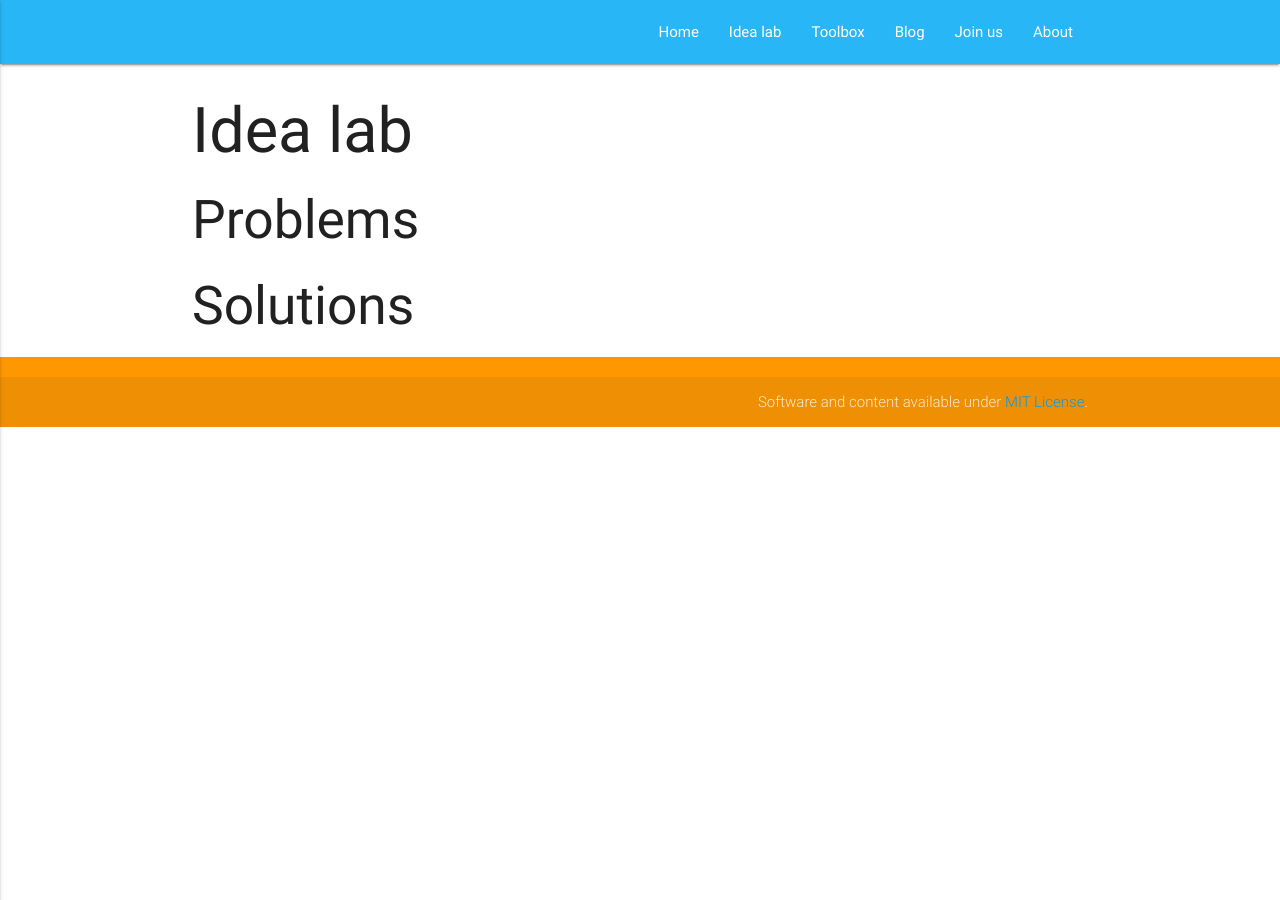
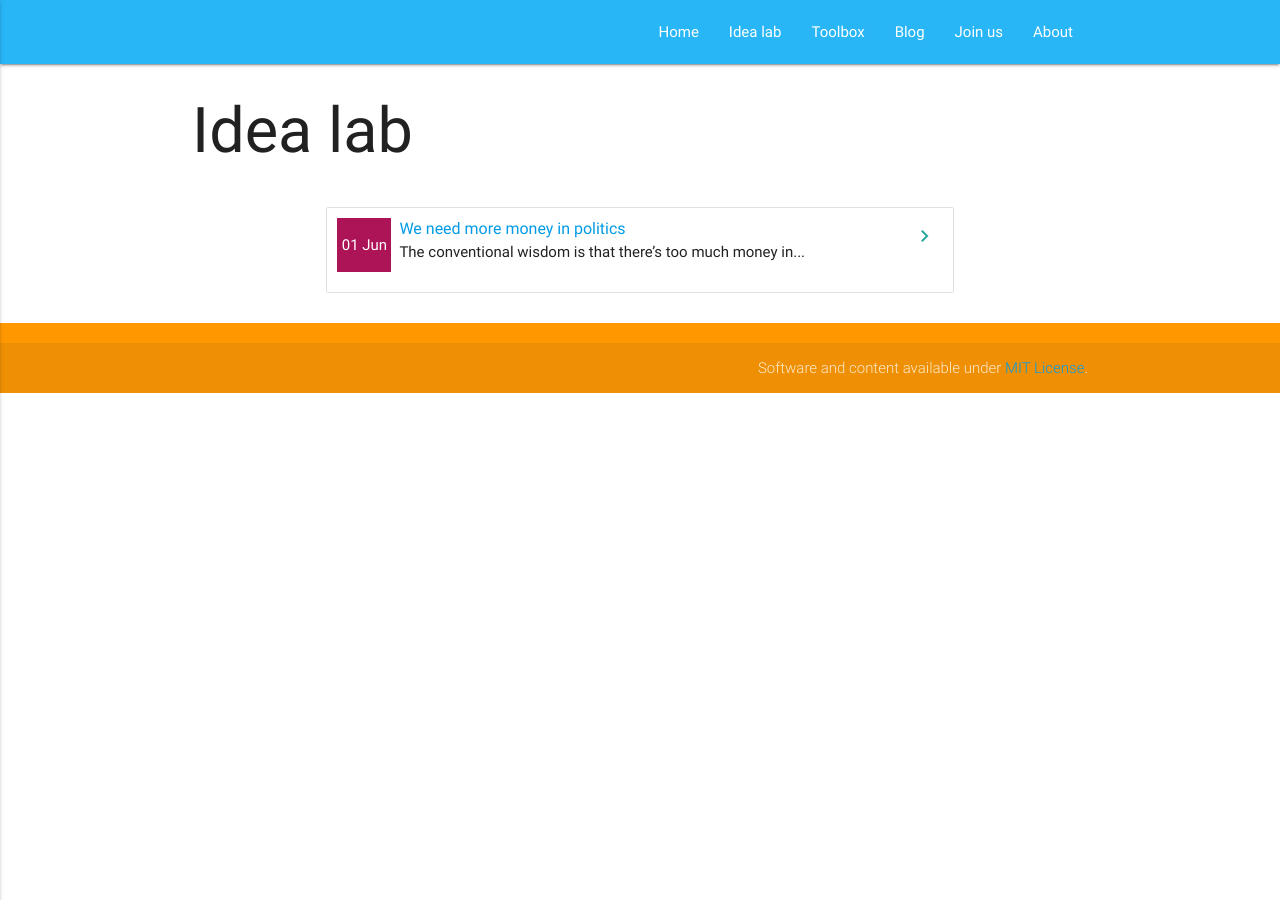
Before and after one commit to shaisachs/progressive-workshop, a Jekyll site: the page built from idea-lab.md, in a window 1280 px wide. Built offline with Jekyll 4.4.1, drawn with Linux system fonts in a browser that asks for light colours.

Commit message:
Add idea lab page

```diff
--- a/_layouts/home.html
+++ b/_layouts/home.html
@@ -74,7 +74,7 @@ layout: default
       <section>
           <h5>Latest Post</h5>
           <ul class="collection">
-          {% assign posts = site.posts | limit: 3 %}
+          {% assign posts = site.posts | where: 'category', 'blog' | limit: 3 %}
           {% for post in posts %}
           <li class="collection-item avatar">
             {% assign date_format = site.minima.date_format | default: "%d %b" %}
--- /dev/null
+++ b/_posts/2021-06-01-more-money-in-politics.md
@@ -0,0 +1,33 @@
+---
+layout: post
+title: We need more money in politics
+date: 2021-06-01 19:31
+category: idealab
+author: Shai Sachs
+---
+
+The conventional wisdom is that there's too much money in politics; that all this money is a corrupting influence; and as a consequence, that we need to get money out of politics. The conventional wisdom has got a few things right, but a lot of things wrong.
+
+According to OpenSecrets, the 2020 election saw [total federal-level spending of $14.4 billion](https://www.opensecrets.org/news/2021/02/2020-cycle-cost-14p4-billion-doubling-16/). That figure excludes spending on state-level and municipal-level races, though it's reasonable to assume that state-level spending is on the same order of magnitude: Follow the Money reports that [2020 gubernatorial races cost about $8 billion in aggregate](https://www.followthemoney.org/show-me?dt=1&f-fc=2&c-exi=1&c-r-ot=G,O). It also excludes spending that may seem political but is in fact non-partisan - voter registration campaigns, for instance. Such campaigns, often undertaken by non-profit groups whose disbursements are not regulated by campaign law, can't be readily tracked. It might not be possible to put an exact price tag on the entire election cycle, but it seems reasonable to peg it under $50 billion all told.
+
+That sounds like a ton of money, and it is! In terms of individual pocketbooks. But let's remember the goal of these elections: it's to choose the people who are responsible for allocating resources - whose scale dwarfs that of campaign spending. The US budget for fiscal year 2021 was around $4.3 trillion - a sum 307 times the amount spent to elect the people who allocated that budget! Budget allocation is only one function of the federal government, and only one way in which the government impacts the economy: the response to coronavirus, or lack thereof, [may have cost the global economy north of ten trillion dollars](https://www.businesstoday.in/current/world/global-cost-of-coronavirus-this-is-how-much-covid19-pandemic-has-cost-the-world-economy/story/425100.html). To the degree that more campaign spending yields better governance, we need dramatically *more* money in politics, not less!
+
+Of course, it's not at all clear that more money yields better governance, and that's a key critique of campaign spending. It's never easy to trace down exactly how money distorts politics, but it's hard to imagine that it doesn't. From tax codes that advantage investors over working people to the shredding of the social safety net - the impact of well-heeled donors is difficult to deny.
+
+What more money *can* do, though, is to expand the range of activities that are possible in a campaign. Political operative salaries tend to be significantly lower than those of their counterparts in for-profit industries, and that has all kinds of ramifications in terms of who can afford to work in a progressive campaign, how well the progressive movement retains talent, and so forth. There never seems to be enough money to organize marginalized communities, to engage voters over the long run and not at election time - more money actually can address those programmatic shortcomings.
+
+To be sure, it's reasonable to ask whether more money is necessarily the problem. Fourteen billion dollars should be enough to pay organizers a decent salary. And it should be enough to plan some long-term organizing programs. Is the problem really that we lack money - or is it that we're spending money inefficiently? Or is it that money is distributed unevenly, to organizations whose interests might not be well-aligned with long-term movement building? Some of those rejoinders are surely true in part, and they brings with them a different set of solutions.
+
+From the point of view of the progressive tech ecosystem though, these kinds of numbers are certainly worrisome. If the total amount of money spent on politics in 2020 - a banner year for political spending - was $50 billion, that says a lot about the total addressable market (TAM) for progressive tech. Progressive tech is necessarily a sliver of that TAM - remember that the $50 billion figure is across the political aisle, and it includes plenty of non-tech spending like office rentals, TV ads, and so forth. The [Higher Ground Labs 2021 political tech landscape report](https://highergroundlabs.com/our-2020-political-tech-landscape-report/) estimates that about 25% of political spending in 2020 was "tech-enabled". That gives us a TAM of roughly 12.5 billion for all political tech; assuming a rough split between conservative and progressive spending, the TAM for progressive tech works out to around $6 billion. That sounds like a lot of money, but think about how it breaks down. If every employee in every progressive tech firm gets a reasonably decent salary and perks, totaling an annual cost of $150k per employee, that means the total number of employees in the entire progressive tech sector is capped at about 40,000. That would make Facebook alone bigger than the entire progressive tech sector - assuming that the sector spends no money whatsoever on technical infrastructure or operations!
+
+Increasing the amount of money in politics might increase the TAM of progressive tech - but it might not, if for example the "tech-enabled spend" figure declines sharply. Of course, even if it did, that might not be a good thing, since it could well further distort the influence of the well-heeled.
+
+If our goal is to increase the TAM of progressive tech in order to make the sector big and more impactful, there are probably several different things we want to happen, all at the same time:
+
+* increase the amount of money in politics, especially on the progressive side
+* do so in such a way that doesn't distort politics itself - e.g., through small-dollar funds
+* ensure that the "tech-enabled spend" ratio doesn't decline precipitously
+
+To some degree, this program is already in motion. ActBlue does all of the above and more, and more generally the entire field of digital organizing follows this script at least in part. But it's worth asking: what more can and should be done? Digital organizing is not without its flaws, and small-dollar fundraising as a technique is at least 18 years old now. After all that, the progressive tech sector is still too limited in scope!
+
+Increasing the amount of money in politics without distorting the political system is an ambitious, difficult goal, and I wouldn't pretend to solve it right here and now. But I do think we should be thinking in these terms if we want to increase the scope and influence of the progressive sector, and the progressive tech ecosystem in particular. There is more we need to do.
--- a/blog.html
+++ b/blog.html
@@ -7,14 +7,15 @@ title: Blog
 <section>
 
 <ul class="collection">
-{% for post in site.posts %}
+{% assign posts = site.posts | where: 'category', 'blog' %}
+{% for post in posts %}
 <li class="collection-item avatar">
 
 {% assign date_format = site.minima.date_format | default: "%d %b" %}
 <div class="date-post">{{ post.date | date: date_format }}</div>
 <span class="title"><a class="post-link" href="{{ post.url | relative_url }}">{{ post.title | escape }}</a></span>
 <p>
-{{ post.content | truncatewords: 10 }}
+{{ post.content | strip_html | truncatewords: 10 }}
 </p>
 <a href="{{ post.url | relative_url }}" class="secondary-content"><i class="material-icons">navigate_next</i></a>
 
--- a/idea-lab.md
+++ b/idea-lab.md
@@ -3,6 +3,28 @@ layout: page
 title: Idea lab
 ---
 
-## Problems
+<div class="container last-post">
+<section>
 
-## Solutions
+<ul class="collection">
+{% assign posts = site.posts | where: 'category', 'idealab' %}
+{% for post in posts %}
+    <li class="collection-item avatar">
+
+    {% assign date_format = site.minima.date_format | default: "%d %b" %}
+    <div class="date-post">{{ post.date | date: date_format }}</div>
+    <span class="title"><a class="post-link" href="{{ post.url | relative_url }}">{{ post.title | escape }}</a></span>
+    <p>
+    {{ post.content | strip_html | truncatewords: 10 }}
+    </p>
+    <a href="{{ post.url | relative_url }}" class="secondary-content"><i class="material-icons">navigate_next</i></a>
+
+</li>
+
+{% endfor %}
+
+</ul>
+
+</section>
+
+</div>
```
